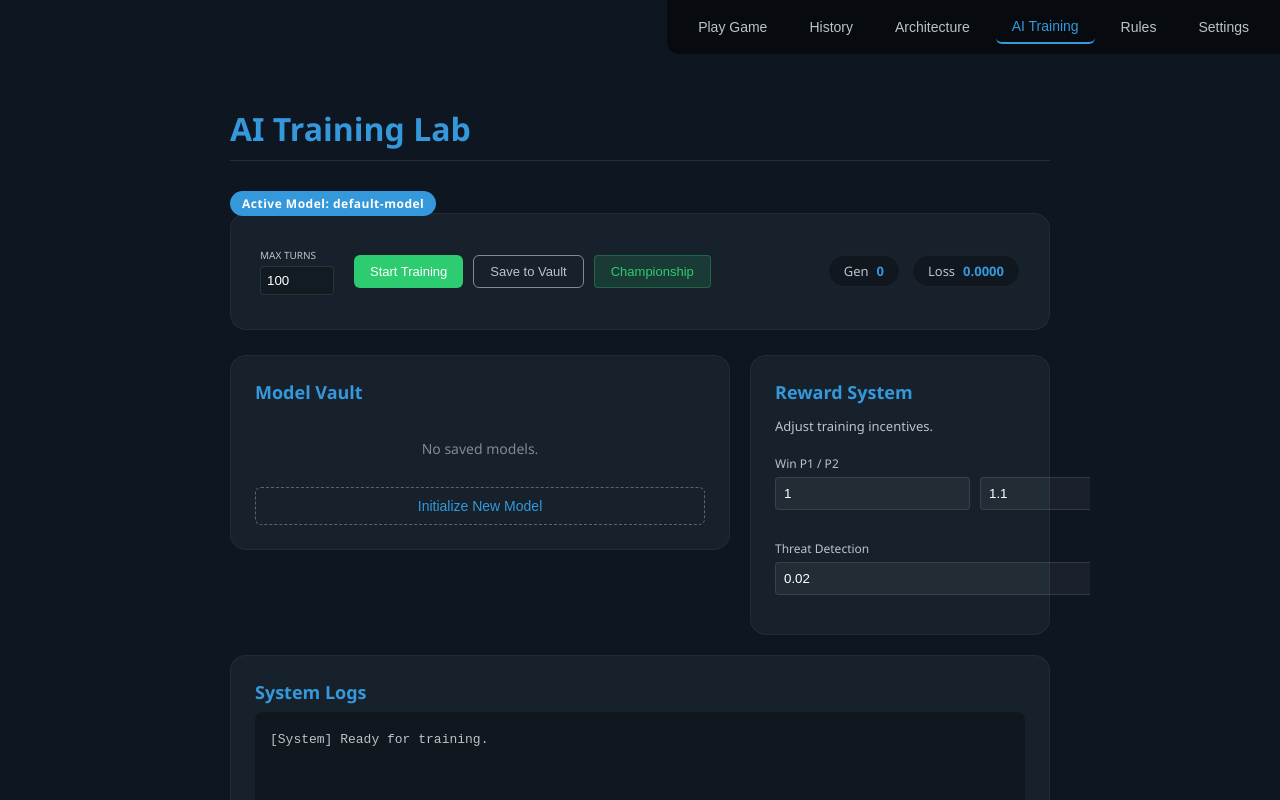
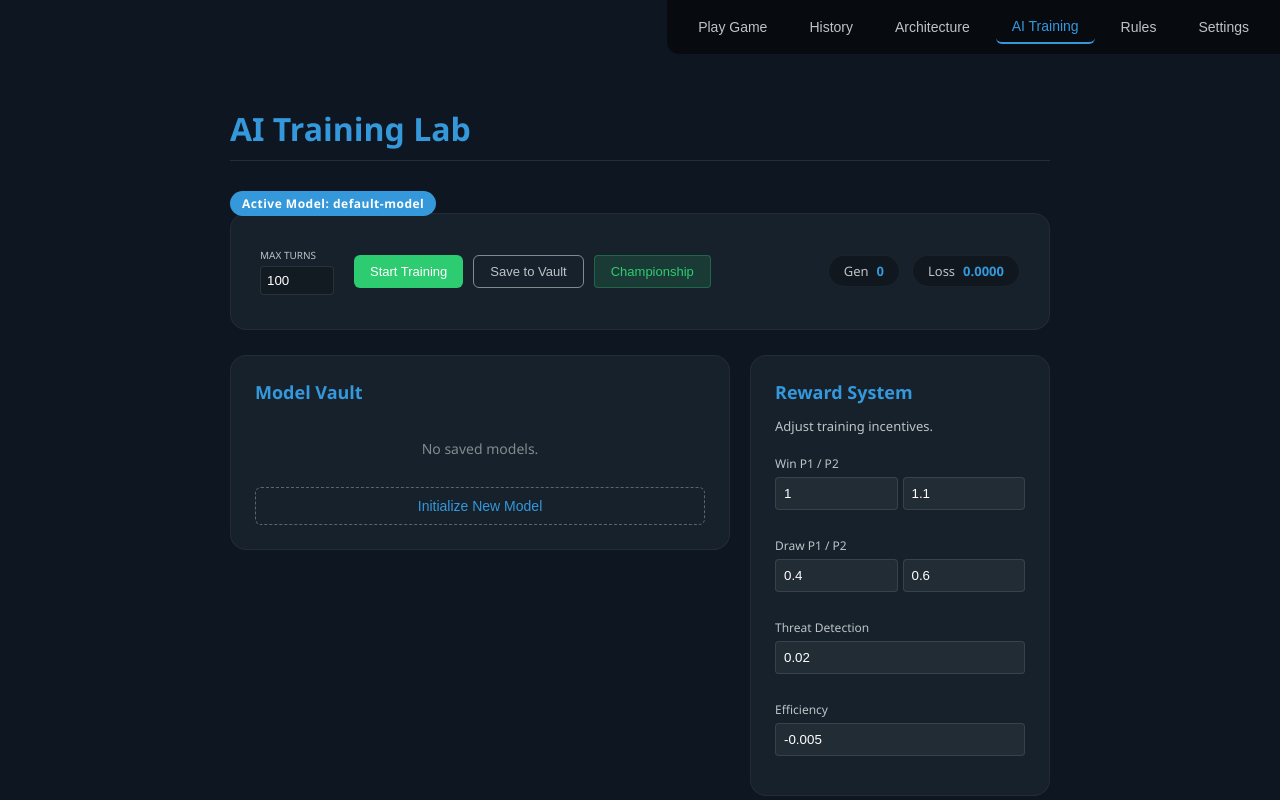
Before and after one commit to MicahWade/Hex-a-Gon-AI, a React (Vite) app: page / in a window 1280 px wide. Both pictures are taken after a click on the button "AI Training". Built offline with nearby package versions, Linux system fonts and the light colour scheme.

Commit message:
fix: adjust reward-grid and dual-input CSS to prevent side-column overflow

```diff
--- a/src/App.css
+++ b/src/App.css
@@ -931,9 +931,16 @@ button:hover {
 
 .dual-input {
   display: flex;
-  gap: 10px;
+  gap: 5px;
 }
 
 .dual-input input {
-  flex: 1;
+  width: 50%;
+  min-width: 0;
 }
+
+.reward-grid {
+  display: flex;
+  flex-direction: column;
+  gap: 12px;
+}
```
